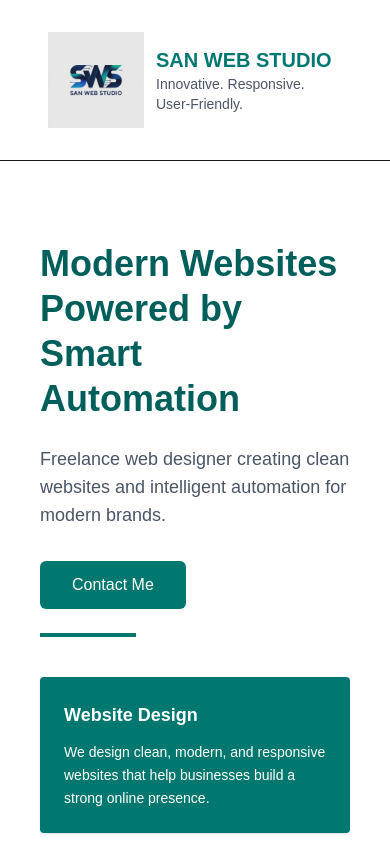
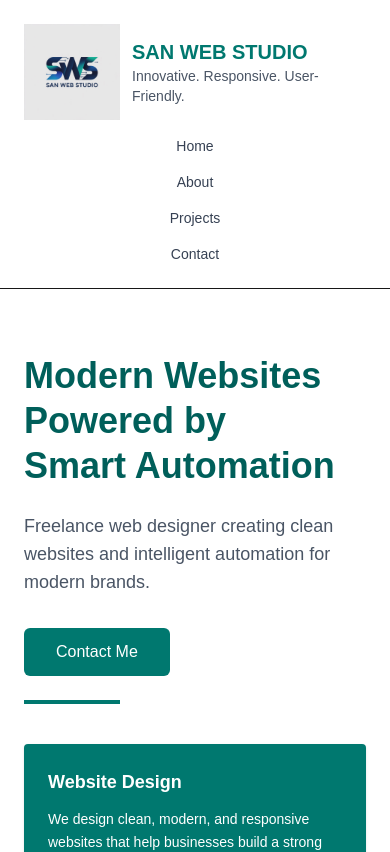
Before and after one commit to santhoshinind/san-web-studio, a Next.js app: page / in a window 390 px wide. Shown: the top 852 px of the page. Built offline with nearby package versions, Linux system fonts and the light colour scheme.

Commit message:
Improve mobile responsiveness and header layout

```diff
--- a/app/page.tsx
+++ b/app/page.tsx
@@ -1,6 +1,7 @@
-// Production deployment trigger
 "use client";
+
 import { useEffect } from "react";
+
 export default function Home() {
   useEffect(() => {
     const elements = document.querySelectorAll(".fade-up");
@@ -23,10 +24,8 @@ export default function Home() {
 
   return (
     <main className="min-h-screen bg-white">
-
       {/* Header */}
-<header className="flex items-center justify-between px-12 py-8 border-b">
-
+      <header className="flex flex-col md:flex-row items-center justify-between px-6 md:px-12 py-6 border-b gap-4">
         <div className="flex items-center gap-3">
           <img
             src="/sws-logo.png"
@@ -43,20 +42,19 @@ export default function Home() {
           </div>
         </div>
 
-<nav className="hidden md:flex items-center gap-10 text-gray-700 text-base font-medium">
+        <nav className="flex flex-col md:flex-row items-center gap-4 md:gap-10 text-gray-700 text-sm md:text-base font-medium">
           <a href="#home" className="hover:text-teal-700 transition">Home</a>
           <a href="#about" className="hover:text-teal-700 transition">About</a>
           <a href="#projects" className="hover:text-teal-700 transition">Projects</a>
           <a href="#contact" className="hover:text-teal-700 transition">Contact</a>
         </nav>
-
       </header>
 
       {/* Hero Section */}
-<section id="home" className="grid grid-cols-1 lg:grid-cols-2 gap-12 px-10 py-20 items-center">
-
-
-
+      <section
+        id="home"
+        className="grid grid-cols-1 lg:grid-cols-2 gap-12 px-6 md:px-10 py-16 md:py-20 items-center"
+      >
         {/* Left Content */}
         <div>
           <h1 className="text-4xl lg:text-5xl font-bold text-teal-800 leading-tight">
@@ -67,6 +65,7 @@ export default function Home() {
           <p className="mt-6 max-w-xl text-lg text-gray-600">
             Freelance web designer creating clean websites and intelligent automation for modern brands.
           </p>
+
           <div className="mt-8">
             <a
               href="mailto:san@sanwebstudio.com"
@@ -80,9 +79,7 @@ export default function Home() {
 
           <div className="grid grid-cols-1 md:grid-cols-2 gap-6">
             <div className="bg-teal-700 text-white p-6 rounded shadow">
-              <h3 className="text-lg font-semibold mb-3">
-                Website Design
-              </h3>
+              <h3 className="text-lg font-semibold mb-3">Website Design</h3>
               <p className="text-sm leading-relaxed">
                 We design clean, modern, and responsive websites that help
                 businesses build a strong online presence.
@@ -90,9 +87,7 @@ export default function Home() {
             </div>
 
             <div className="bg-teal-700 text-white p-6 rounded shadow">
-              <h3 className="text-lg font-semibold mb-3">
-                AI Automation
-              </h3>
+              <h3 className="text-lg font-semibold mb-3">AI Automation</h3>
               <p className="text-sm leading-relaxed">
                 AI-powered automation workflows to streamline processes,
                 improve productivity, and save valuable time.
@@ -109,15 +104,12 @@ export default function Home() {
             className="rounded-lg shadow-lg w-full object-cover"
           />
         </div>
+      </section>
 
-      </section>
       {/* About Section */}
-<section id="about" className="fade-up bg-zinc-50 px-10 py-20">
-
+      <section id="about" className="fade-up bg-zinc-50 px-6 md:px-10 py-16 md:py-20">
         <div className="max-w-4xl mx-auto">
-
           <h2 className="text-3xl md:text-4xl font-bold text-teal-800 mb-6">
-
             About Me
           </h2>
 
@@ -138,26 +130,21 @@ export default function Home() {
             I enjoy working with startups, small businesses, and individuals who are looking for
             modern digital solutions with a strong focus on performance and usability.
           </p>
-
         </div>
       </section>
+
       {/* Projects Section */}
-<section id="projects" className="px-10 py-20 bg-white">
-
+      <section id="projects" className="px-6 md:px-10 py-16 md:py-20 bg-white">
         <div className="max-w-5xl mx-auto">
-
           <h2 className="text-3xl md:text-4xl font-bold text-teal-800 mb-6">
-
             Projects
           </h2>
 
           <div className="w-20 h-1 bg-teal-700 mb-12"></div>
 
           <div className="grid grid-cols-1 md:grid-cols-2 gap-8">
-
             {/* Project 1 */}
-      <div className="fade-up border rounded-lg p-6 shadow-sm hover:shadow-md transition">"
-
+            <div className="fade-up border rounded-lg p-6 shadow-sm hover:shadow-md transition">
               <h3 className="text-xl font-semibold text-gray-800 mb-2">
                 Tana Fashions
               </h3>
@@ -171,38 +158,30 @@ export default function Home() {
             </div>
 
             {/* Project 2 */}
-      {/* Project 2 */}
             <div className="fade-up border rounded-lg p-6 shadow-sm hover:shadow-lg hover:-translate-y-1 transition-all duration-300">
               <h3 className="text-xl font-semibold text-gray-800 mb-2">
                 CateresIndia
               </h3>
-
               <span className="inline-block mb-4 text-sm text-orange-600 font-medium">
                 Upcoming Project
               </span>
-
               <p className="text-gray-600 leading-relaxed">
                 An upcoming website project focused on delivering a smooth user
                 experience with a modern and professional design.
               </p>
             </div>
-
-
           </div>
 
-    {/* Footer note */}
           <p className="mt-10 text-center text-gray-500">
             And many more projects coming soon...
           </p>
-
         </div>
       </section>
+
       {/* Contact Section */}
-<section className="fade-up bg-zinc-50 px-10 py-20" id="contact">
+      <section className="fade-up bg-zinc-50 px-6 md:px-10 py-16 md:py-20" id="contact">
         <div className="max-w-4xl mx-auto text-center">
-
           <h2 className="text-3xl md:text-4xl font-bold text-teal-800 mb-6">
-
             Contact Me
           </h2>
 
@@ -214,8 +193,6 @@ export default function Home() {
           </p>
 
           <div className="flex flex-col items-center gap-6 text-lg">
-
-      {/* Email */}
             <a
               href="mailto:san@sanwebstudio.com"
               className="text-teal-700 font-medium hover:underline"
@@ -223,23 +200,19 @@ export default function Home() {
               📧 san@sanwebstudio.com
             </a>
 
-      {/* Phone */}
             <a
               href="tel:9533233963"
               className="text-teal-700 font-medium hover:underline"
             >
               📞 +91 95332 33963
             </a>
-
           </div>
-
         </div>
       </section>
+
       {/* Footer */}
       <footer className="bg-teal-800 text-white px-10 py-10">
         <div className="max-w-6xl mx-auto flex flex-col md:flex-row items-center justify-between gap-6">
-
-    {/* Left */}
           <div className="text-center md:text-left">
             <h3 className="text-xl font-bold">SAN WEB STUDIO</h3>
             <p className="text-sm text-teal-100 mt-1">
@@ -247,25 +220,17 @@ export default function Home() {
             </p>
           </div>
 
-    {/* Center */}
           <div className="text-center text-sm text-teal-100">
-      <p>
-        📧 san@sanwebstudio.com
-      </p>
-      <p>
-        📞 9533233963
-      </p>
+            <p>📧 san@sanwebstudio.com</p>
+            <p>📞 9533233963</p>
           </div>
 
-    {/* Right */}
           <div className="text-sm text-teal-200 text-center md:text-right">
             © {new Date().getFullYear()} San Web Studio. <br />
             All rights reserved.
           </div>
-
         </div>
       </footer>
-
     </main>
   );
 }
```
Lines whose indentation alone changed are shown as unchanged.
